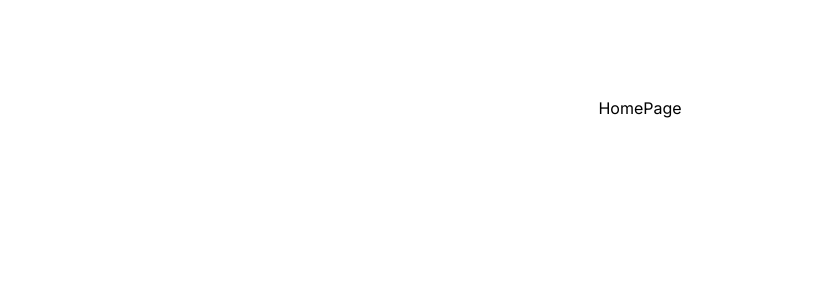
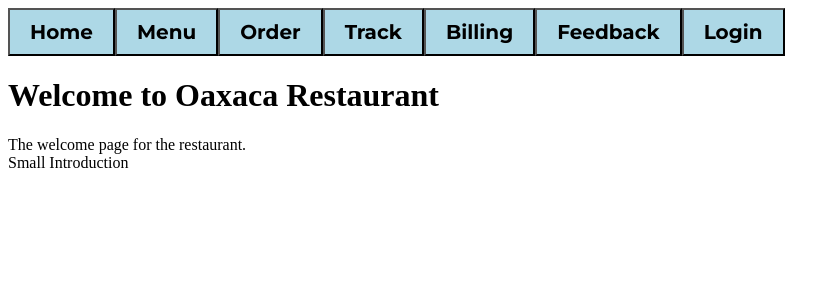
Before and after one commit to RealPhilos/resturant_website_team_project, a Next.js app in the folder frontend/: page / in a window 1280 px wide. Shown: the top 300 px of the page, without its empty margins (0-840 px from the left). Built offline with nearby package versions, Linux system fonts and the light colour scheme.

Commit message:
Add homepage with buttons.

```diff
--- /dev/null
+++ b/frontend/pages/index.js
@@ -0,0 +1,58 @@
+import Head from 'next/head'
+import Link from 'next/link'
+
+export default function Home() {
+  return (
+    <div>
+      <Head>
+        <title>Oaxaca Restaurant</title>
+        <meta name="description" content="Welcome to Oaxaca Restaurant" />
+        <link href="https://fonts.googleapis.com/css2?family=Montserrat:wght@400;700&display=swap" rel="stylesheet" />
+      </Head>
+
+      <main>
+        <div>
+          <nav>
+            <style jsx>{`
+              button {
+              padding: 10px 20px;
+              font-size: 20px;
+              font-family: 'Montserrat', sans-serif;
+              font-weight: 1000;
+              color: black;
+              background-color: #ADD8E6;
+            }
+          `}</style>
+        <Link href="/">
+          <button>Home</button>
+        </Link>
+        <Link href="/menu">
+          <button>Menu</button>
+        </Link>
+        <Link href="/order">
+          <button>Order</button>
+        </Link>
+        <Link href="/track">
+          <button>Track</button>
+        </Link>
+        <Link href="/billing">
+          <button>Billing</button>
+        </Link>
+        <Link href="/feedback">
+          <button>Feedback</button>
+        </Link>
+        <Link href="/login">
+          <button>Login</button>
+        </Link>
+        </nav>
+        </div>
+        <h1>Welcome to Oaxaca Restaurant</h1>
+        The welcome page for the restaurant. <br></br>
+      </main>
+
+      <footer>
+        Small Introduction
+      </footer>
+    </div>
+  )
+}
--- a/frontend/src/app/page.js
+++ /dev/null
@@ -1,7 +0,0 @@
-export default function Home() {
-  return (
-    <main className='flex min-h-screen flex-col items-center justify-between p-24'>
-      HomePage
-    </main>
-  );
-}
```
Also changed, not shown: 1 other file (tests, documents, lock files or other folders).
